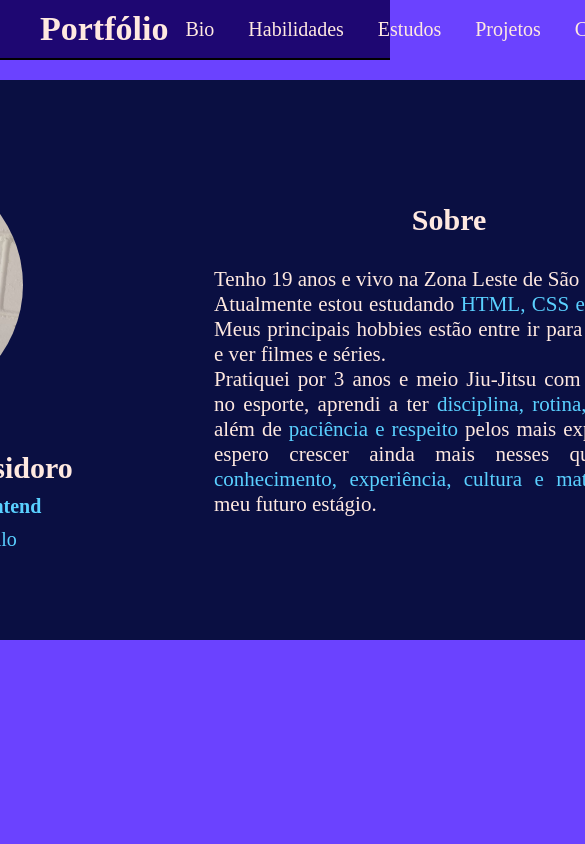
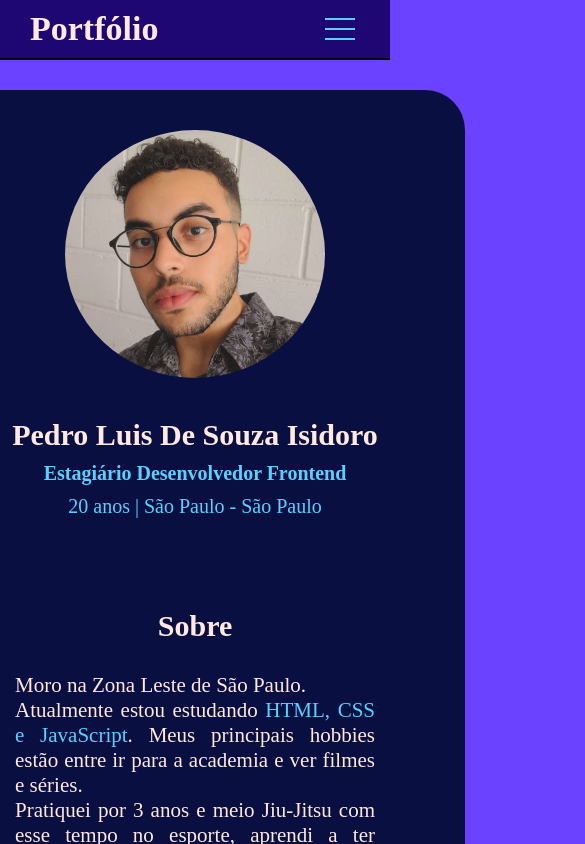
Before and after one commit to pedro-isidoro/portfolio, a React (Vite) app: page / in a window 390 px wide. Shown: the top 844 px of the page, 585 px wide, since content can reach past the window. Built offline with nearby package versions, Linux system fonts and the light colour scheme.

Commit message:
Criando o responsive.css

```diff
--- a/src/components/nav-bar/Navbar.jsx
+++ b/src/components/nav-bar/Navbar.jsx
@@ -3,17 +3,26 @@ import './navbar.css'
 
 function NavBar(){
     return(
-        <header>
+        <header className='header'>
             <div className='logo'>
                 <h1>Portfólio</h1>
             </div>
-            <nav className='menu flex-row'>
+            <nav className='menus flex-column'>
+                <input type="checkbox" id="menu-hamburguer" />
+
+                <label for="menu-hamburguer">
+                    <div class="menu-2">
+                        <span class="hamburguer"></span>
+                    </div>
+                </label>
                 {/*Para a navegação com o react router*/}
-                <Link to="/" className='link'>Bio</Link>
-                <Link to="/skills" className='link'>Habilidades</Link>
-                <Link to="/studies" className='link'>Estudos</Link>
-                <Link to="/projects" className='link'>Projetos</Link>
-                <Link to="/contacts" className='link'>Contato</Link>
+                <ul className="menu flex-row">
+                    <li><Link to="/" className='link'>Bio</Link></li>
+                    <li><Link to="/skills" className='link'>Habilidades</Link></li>
+                    <li><Link to="/studies" className='link'>Estudos</Link></li>
+                    <li><Link to="/projects" className='link'>Projetos</Link></li>
+                    <li><Link to="/contacts" className='link'>Contato</Link></li>
+                </ul>
             </nav>
         </header>
     );
--- a/src/components/nav-bar/navbar.css
+++ b/src/components/nav-bar/navbar.css
@@ -3,15 +3,108 @@
     font-size: 3.4rem;
 }
 
-.menu .link{
+.menus .menu li .link{
     color: var(--color-default);
     font-size: 2rem;
     padding: 0.8rem 1.7rem;
 }
 
-.menu .link:hover{
+.menus .menu li .link:hover{
     cursor: pointer;
     border-radius: 1.8rem;
     color: var(--span-color-default);
     background-color: var(--main-color);
 }
+
+/* Menu para responsives */
+.header nav label{
+    display: flex;
+    flex-direction: column;
+}
+
+.header .menu-2{
+    display: none;
+    width: 60px;
+    height: 60px;
+    align-self: flex-end;
+}
+
+.header .hamburguer{
+    background-color: var(--span-color-default);
+    position: relative;
+    display: block;
+    width: 30px;
+    height: 2px;
+    top: 20px;
+    left: 15px;
+    text-align: center;
+    transition: 0.5s ease-in-out;
+}
+
+.header .hamburguer:before,
+.header .hamburguer:after{
+    background-color: var(--span-color-default);
+    content: "";
+    display: block;
+    width: 100%;
+    height: 100%;
+    position: absolute;
+    transition: 0.2s ease-in-out;
+}
+
+.header .hamburguer:before{
+    top: -10px;
+}
+
+.header .hamburguer:after{
+    bottom: -10px;
+}
+
+.header input{
+    display: none;
+}
+
+.header input:checked ~ label .hamburguer{
+    transform: rotate(45deg);
+}
+
+.header input:checked ~ label .hamburguer:before{
+    transform: rotate(90deg);
+    top: 0;
+}
+
+.header input:checked ~ label .hamburguer:after{
+    transform: rotate(90deg);
+    bottom: 0;
+}
+
+@media (max-width: 800px){
+    .header .menu-2{
+        display: block;
+    }
+
+    .header nav .menu{
+        display: none;
+    }
+
+    .header nav{
+        position: absolute;
+        top: 8px;
+        right: 2rem;
+        z-index: 1;
+    }
+
+    .header input:checked ~ .menu{
+        display: block;
+        text-align: center;
+        width: 18rem;
+        padding: 20px;
+        margin-top: 2.2rem;
+        border-top-right-radius: 1.2rem;
+        background-color: var(--header-color);
+    }
+
+    .header input:checked ~ .menu li:nth-child(n+1):nth-child(-n+4){
+        margin-bottom: 1.4rem;
+    }
+}
--- a/src/components/pages/about/About.jsx
+++ b/src/components/pages/about/About.jsx
@@ -13,7 +13,7 @@ function About (){
             <div className='about-text flex-column'>
                 <h2>Sobre</h2>
                 <p>
-                    Tenho 19 anos e vivo na Zona Leste de São Paulo. <br />
+                    Moro na Zona Leste de São Paulo.<br />
                     Atualmente estou estudando <span>HTML, CSS e JavaScript</span>. Meus principais hobbies estão entre ir para a academia e ver filmes e séries. <br />
                     Pratiquei por 3 anos e meio Jiu-Jitsu com esse tempo no esporte, aprendi a ter <span>disciplina, rotina, dedicação</span>, além de <span>paciência e respeito </span> pelos mais experientes. E espero crescer ainda mais nesses quesitos, de <span>conhecimento, experiência, cultura e maturidade</span> no meu futuro estágio.
                 </p>
--- a/src/css/index.css
+++ b/src/css/index.css
@@ -3,7 +3,7 @@ body{
     min-height: 100vh;
 }
 
-header{
+.header{
     display: flex;
     justify-content: space-between;
     align-items: center;
@@ -14,7 +14,7 @@ header{
 }
 
 main{
-    height: 60rem;
+    height: 66rem;
 }
 
 footer{
--- /dev/null
+++ b/src/css/responsive.css
@@ -0,0 +1,88 @@
+@media(max-width: 1921px){
+    main{
+        height: 90rem;
+    }
+}
+
+@media(max-width: 1537px){
+    main{
+        height: 64rem;
+    }
+}
+
+@media(max-width: 1367px){
+    main{
+        height: 70rem;
+    }
+}
+
+@media(max-width: 1326px){
+    main{
+        height: 56rem;
+    }
+
+    .main-card{
+        height: 52rem;
+        width: 110rem;
+        padding: 2rem 4rem;
+    }
+}
+
+@media(max-width: 835px){
+    main{
+        min-height: 104rem;
+    }
+
+    .main-card{
+        flex-direction: column;
+        height: 98rem;
+        width: 76rem;
+        padding: 4rem 2rem;
+    }
+
+    .about{
+        gap: 5rem;
+    }
+
+    .about .about-me{
+        width: 70%;
+    }
+
+    .about .about-text{
+        width: 80%;
+        height: 60%;
+        padding: 1rem 2rem;
+    }
+}
+
+@media(max-width: 769px){
+    .header input:checked ~ .menu{
+        margin-right: 0.1rem;
+    }
+
+    .main-card{
+        width: 71rem;
+    }
+}
+
+@media(max-width: 801px){
+    .header{
+        padding: 0 3rem;
+    }
+}
+
+@media(max-width: 601px){
+    .header input:checked ~ .menu{
+        margin-right: 0.2rem;
+    }
+
+    .main-card{
+        width: 54rem;
+    }
+
+    .about .about-me{
+        width: 80%;
+    }
+}
+
+/* Parei de fazer o responsivo no 600px */
--- a/src/main.jsx
+++ b/src/main.jsx
@@ -12,9 +12,10 @@ import HtmlCss from './components/pages/gifs-projects/html-css/HtmlCss.jsx'
 import JSReact from './components/pages/gifs-projects/react/JSReact.jsx'
 import Contacts from './components/pages/contacts/Contacts.jsx'
 
+import './css/variables.css'
 import './css/reset.css'
 import './css/index.css'
-import './css/variables.css'
+import './css/responsive.css'
 
 const router = createBrowserRouter([
   {
```
